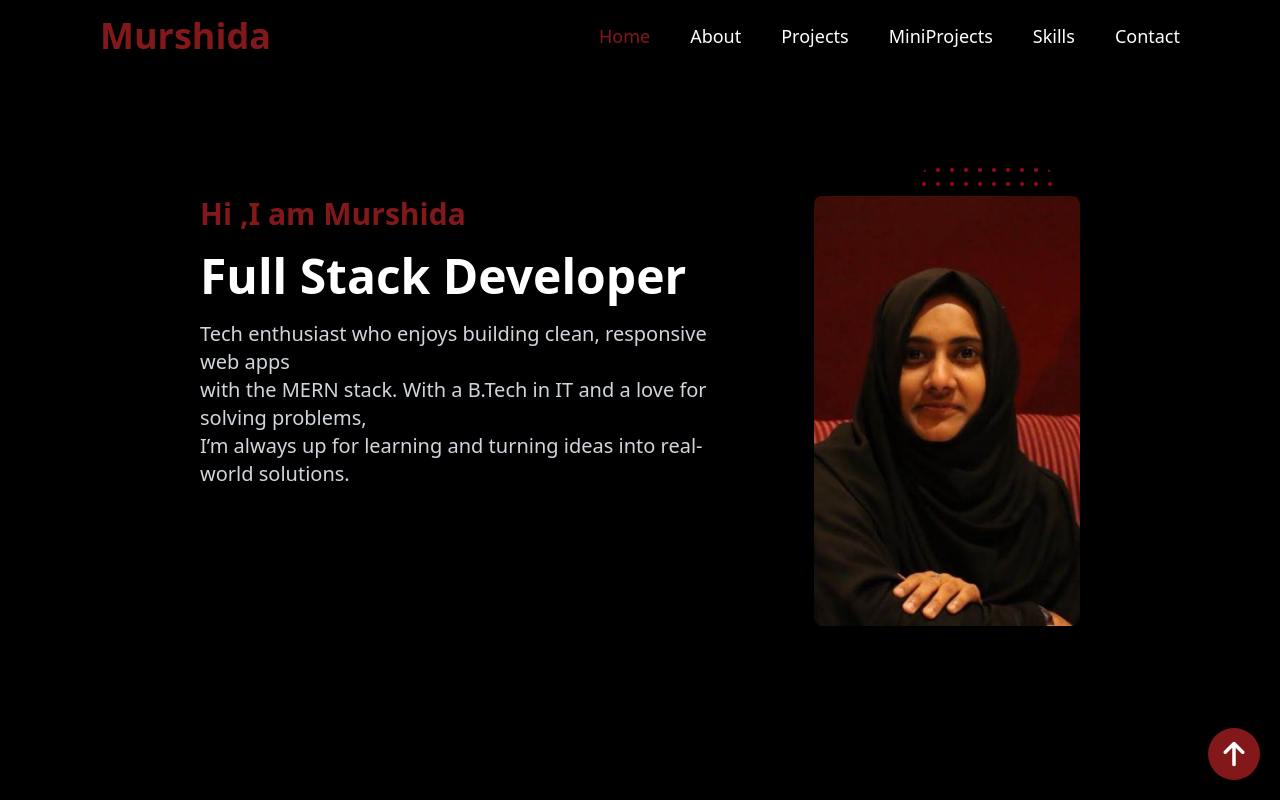
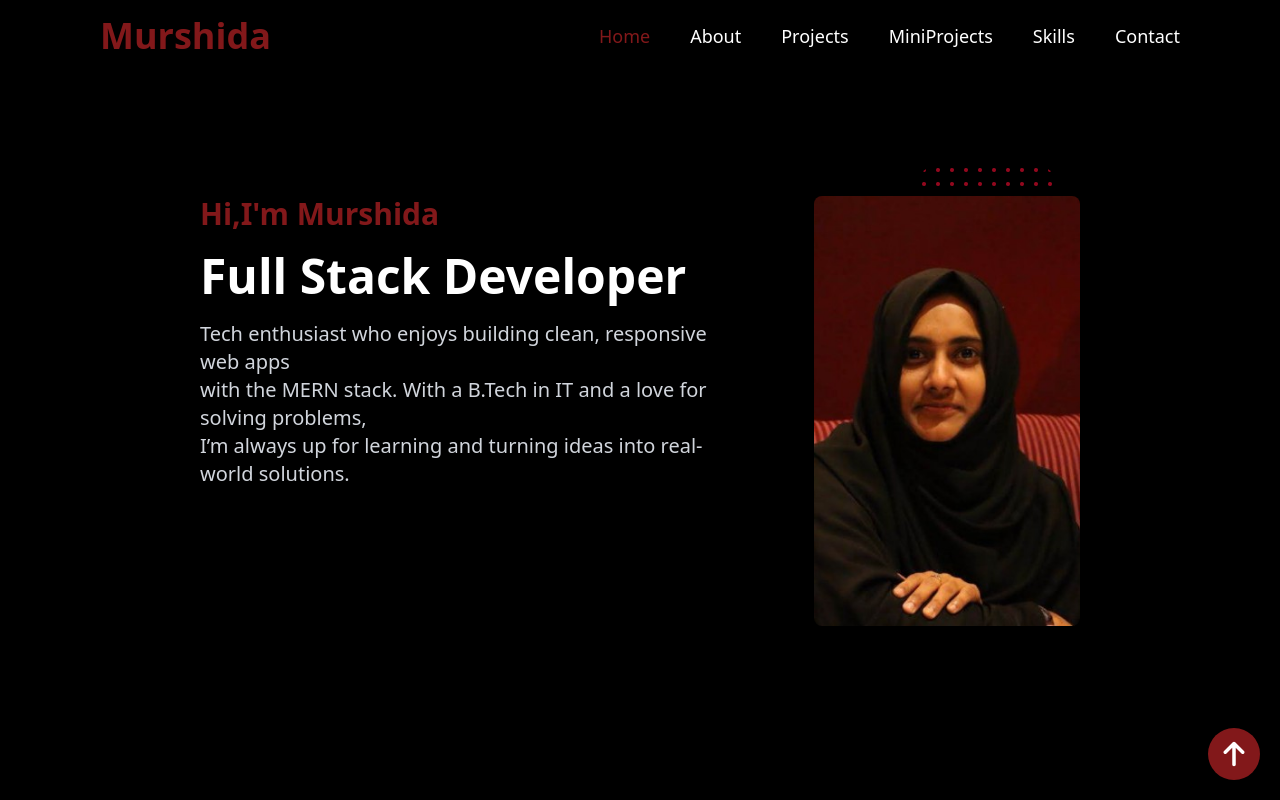
Before and after one commit to murshidatv/Portfolio-Murshida, a React (Vite) app: page / in a window 1280 px wide. Shown: the top 800 px of the page. Built offline with nearby package versions, Linux system fonts and the light colour scheme.

Commit message:
first commit

```diff
--- a/index.html
+++ b/index.html
@@ -5,7 +5,7 @@
     <link rel="icon" type="image/svg+xml" href="/vite.svg" />
     <meta name="viewport" content="width=device-width, initial-scale=1.0" />
       <link href="/src/index.css" rel="stylesheet">
-    <title>Vite + React</title>
+    <title>Murshida</title>
   </head>
   <body>
      <h1 class="text-3xl font-bold underline">
--- a/src/App2.jsx
+++ /dev/null
@@ -1,36 +0,0 @@
-import React from 'react'
-import Header from './sections/Header'
-import Skills from './sections/Skills'
-import Projects from './sections/Projects'
-
-import Footer from './sections/Footer'
-import Home from './sections/Home'
-import MiniProjects from './sections/MiniProjects'
-
-import ContactForm from './sections/ContactForm'
-
-const App = () => {
-  return (
-    <div>
-      <Header/>
-
-  <Home />
-
-
-  <Projects />
-
-
-  <MiniProjects />
-
-
-  <Skills />
-
-
-<ContactForm />
-
-
-    </div>
-  )
-}
-
-export default App
--- a/src/sections/Home.jsx
+++ b/src/sections/Home.jsx
@@ -19,14 +19,14 @@ const Home = () => {
       <div>
         <div className='lg:w-3/5 w-full flex-col justify-center items-start gap-8'>
         <h1 data-aos="zoom-in" className='text-red-900 lg:text-3xl text-xl font-semibold font-poppins '>
-          Hi ,I am Murshida</h1></div>
+          Hi,I'm Murshida</h1></div>
 
         <h1 data-aos="zoom-in" data-aos-delay= "200"  className='text-white text-5xl
         font-semibold font-poppins py-5'>Full Stack Developer</h1>
       <p data-aos="zoom-in" data-aos-delay= "400"  className='text-gray-300 lg:text-xl text-lg font-poppins '>
         Tech enthusiast who enjoys building clean, responsive web apps <br></br>
         with the MERN stack. With a B.Tech in IT and a love for solving problems,
-         <br></br>I’m always up for learning and turning ideas into real-world solutions.
+        <br></br>I’m always up for learning and turning ideas into real-world solutions.
 
 </p>
 
```
